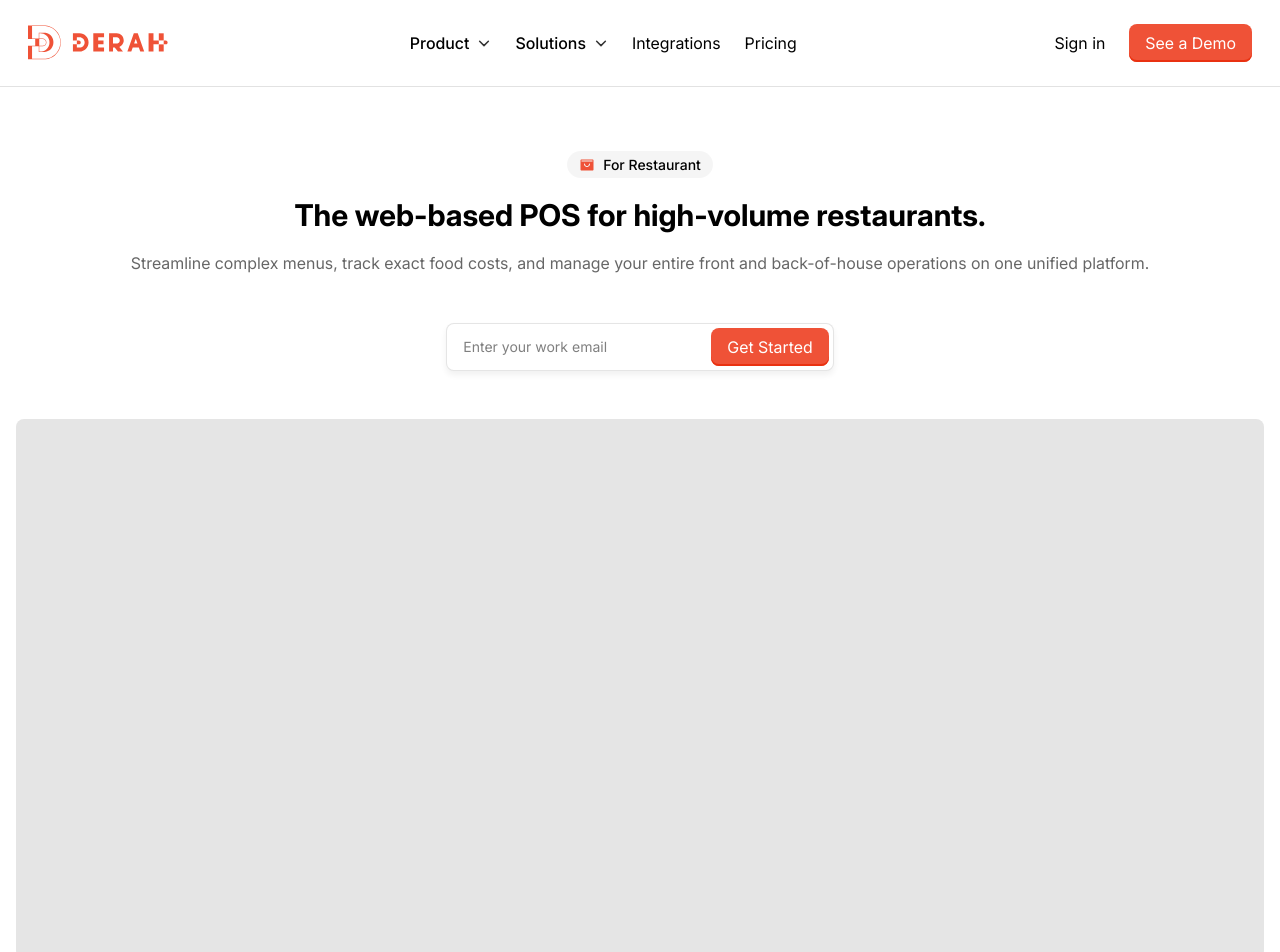
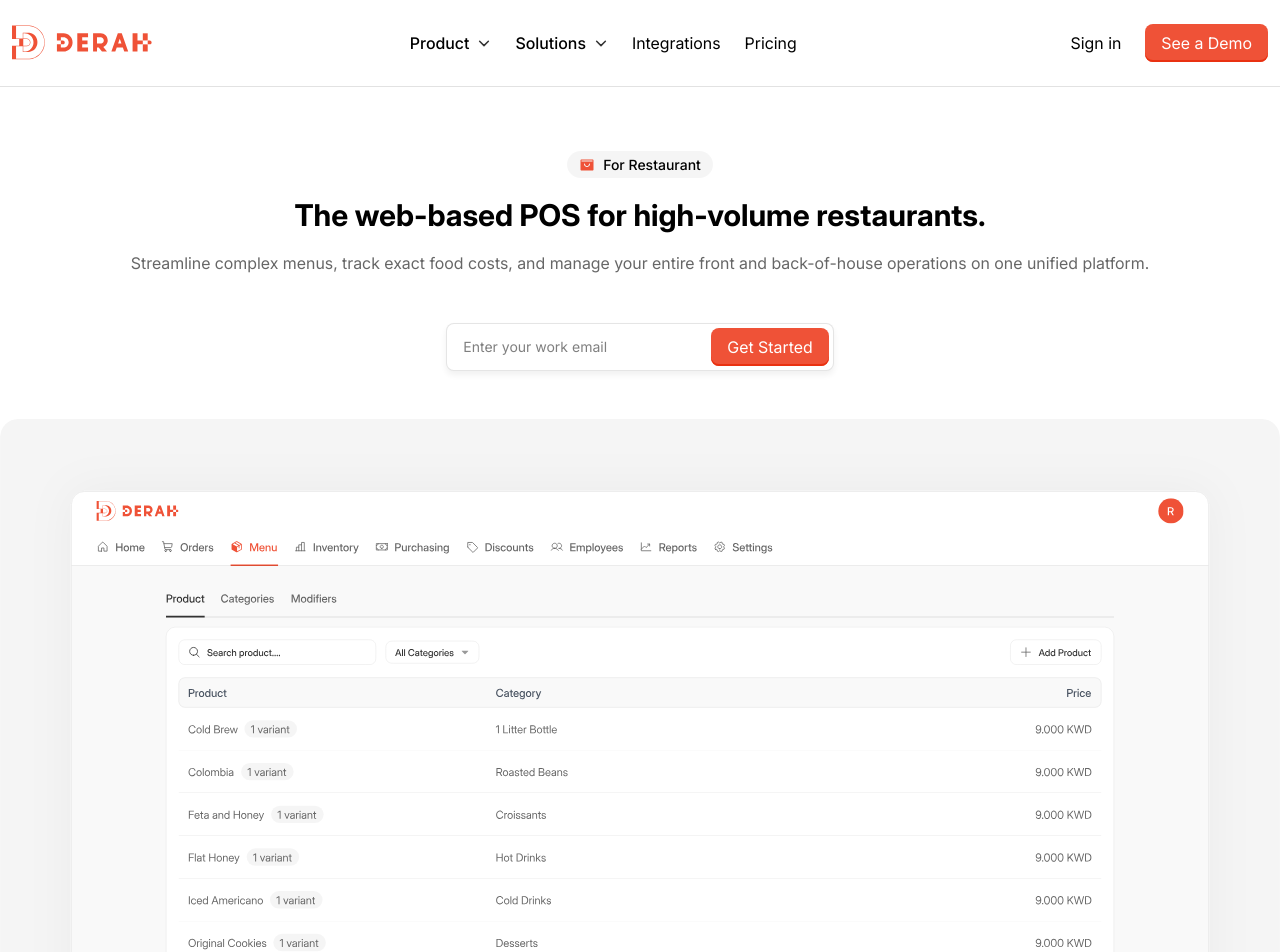
Before and after one commit to satriaherman1/derah-landing, a Next.js app: page /solutions/for-restaurant in a window 1280 px wide. Shown: the top 952 px of the page. Built offline with nearby package versions, Linux system fonts and the light colour scheme.

Commit message:
fix navbar sticky

```diff
--- a/app/globals.css
+++ b/app/globals.css
@@ -1,8 +1,7 @@
 @import "tailwindcss";
 
 
-html,
-body {
+html {
   overflow-x: hidden;
 }
 
@@ -75,7 +74,7 @@
   }
 
   .container {
-    @apply px-4 mx-auto;
+    @apply md:px-0 px-4 mx-auto;
 
     max-width: 1300px !important;
   }
--- a/app/solutions/for-coffee-shop/page.tsx
+++ b/app/solutions/for-coffee-shop/page.tsx
@@ -22,8 +22,16 @@
 
                     <EmailCapture className="mx-auto" />
 
-                    <div className="rounded-lg mt-8 overflow-hidden w-full h-[540px] bg-neutral-200">
-
+                    <div className="rounded-lg mt-8 overflow-hidden w-full h-[700px] ">
+                        <ImageWithSkeleton
+                            src="/img/for-coffee-shop/banner.svg"
+                            alt="Logo"
+                            width={0}
+                            height={0}
+                            sizes="100vw"
+                            className="w-full h-auto object-contain"
+                            priority
+                        />
                     </div>
                 </div>
 
--- a/app/solutions/for-restaurant/page.tsx
+++ b/app/solutions/for-restaurant/page.tsx
@@ -22,8 +22,16 @@
 
                     <EmailCapture className="mx-auto" />
 
-                    <div className="rounded-lg mt-8 overflow-hidden w-full h-[540px] bg-neutral-200">
-
+                    <div className="rounded-lg mt-8 overflow-hidden w-full h-[700px] ">
+                        <ImageWithSkeleton
+                            src="/img/for-restaurant/banner.svg"
+                            alt="Logo"
+                            width={0}
+                            height={0}
+                            sizes="100vw"
+                            className="w-full h-auto object-contain"
+                            priority
+                        />
                     </div>
                 </div>
 
--- a/components/footer.tsx
+++ b/components/footer.tsx
@@ -15,7 +15,7 @@
                 <div className="flex flex-col lg:flex-row justify-between mb-24 lg:mb-32">
 
                     <div className="lg:w-1/3 mb-12 lg:mb-0">
-                        <ImageWithSkeleton src="/img/logo.svg" alt="Derah Logo" width={120} height={36} className="mb-6" loading="lazy" />
+                        <ImageWithSkeleton src="/img/logo.svg" alt="Derah Logo" width={150} height={45} className="mb-6" loading="lazy" />
                         <p className="text-[#666666] text-sm leading-relaxed max-w-xs">
                             The all-in-one web-based POS and omnichannel platform built strictly for modern F&B businesses.
                         </p>
```
Also changed, not shown: public/img/for-restaurant/banner.svg (added), 1 other file (tests, documents, lock files or other folders).
